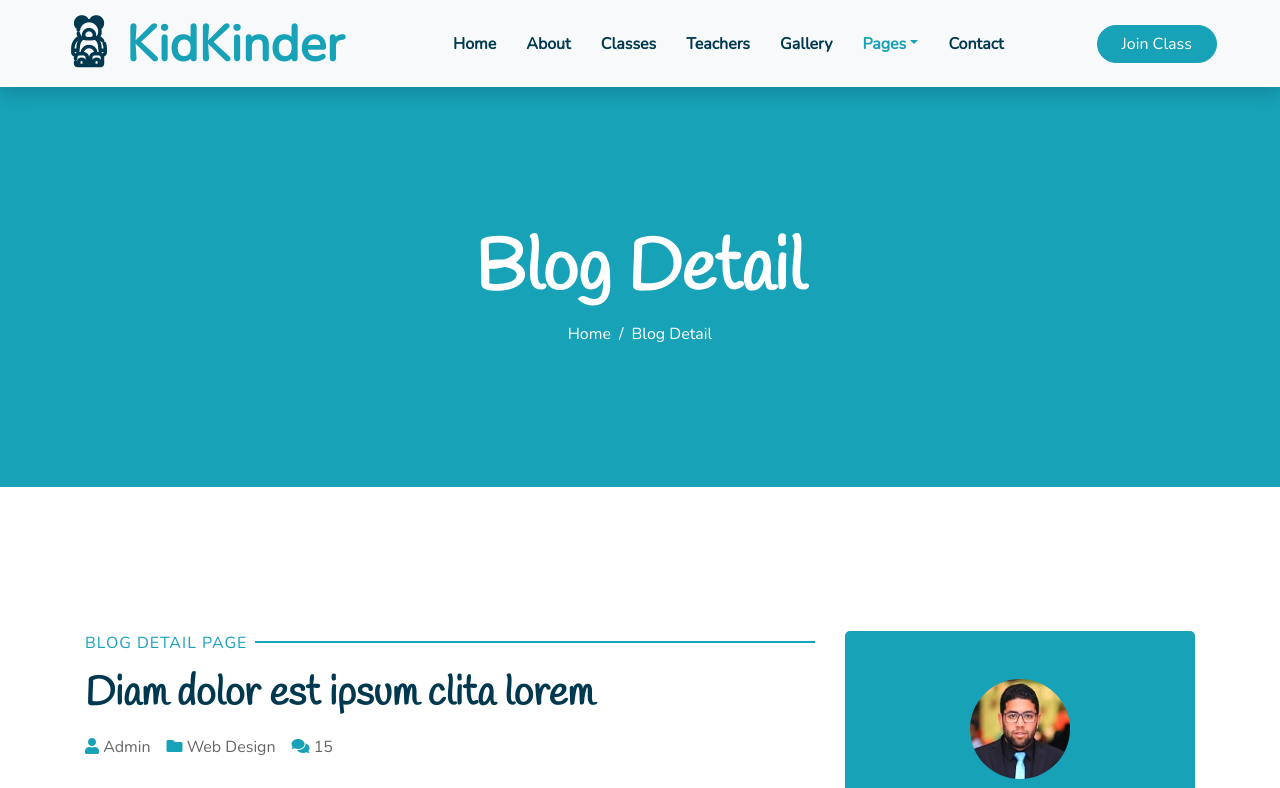
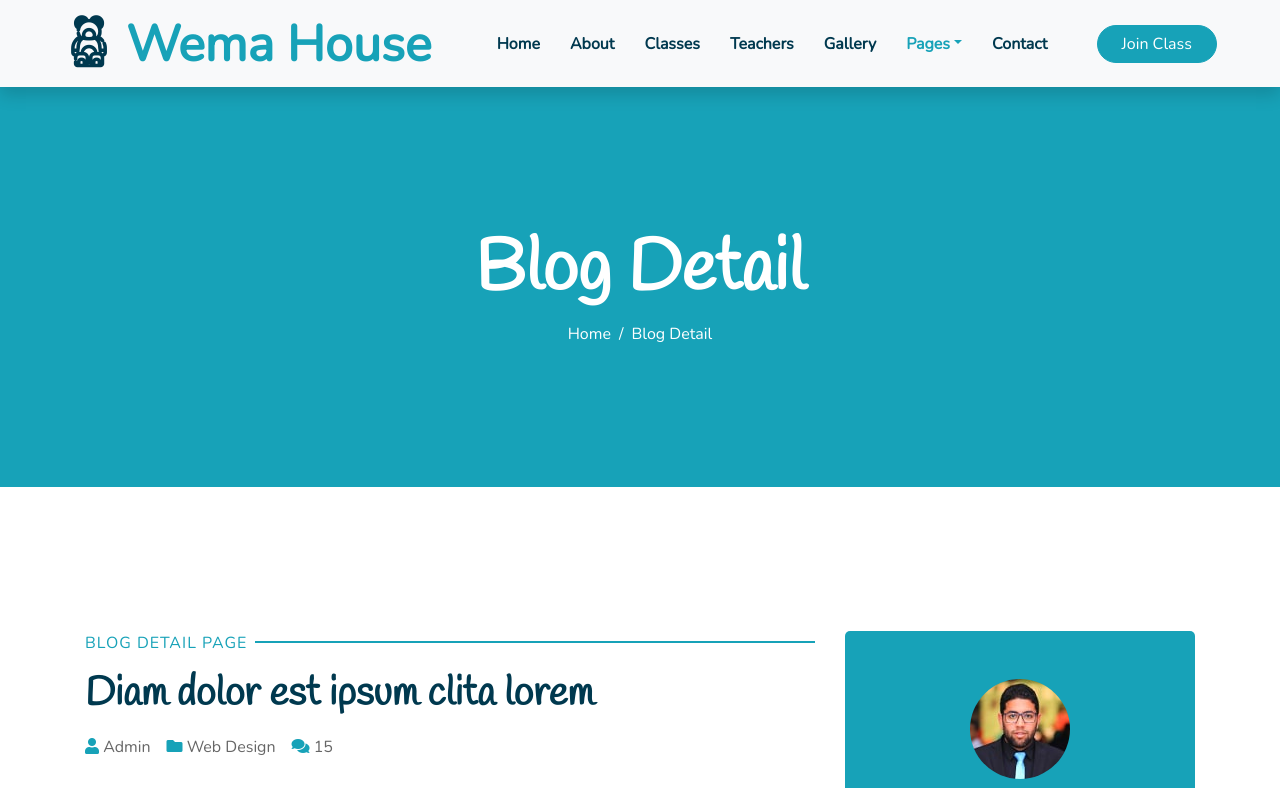
Before and after one commit to wilsonanyonga/wema, a plain HTML site: page single.html in a window 1280 px wide. Shown: the top 788 px of the page. Drawn offline with nearby package versions, Linux system fonts and the light colour scheme.

Commit message:
Update single.html

```diff
--- a/single.html
+++ b/single.html
@@ -2,7 +2,7 @@
 <html lang="en">
   <head>
     <meta charset="utf-8" />
-    <title>KidKinder - Kindergarten Website Template</title>
+    <title>Wema House</title>
     <meta content="width=device-width, initial-scale=1.0" name="viewport" />
     <meta content="Free HTML Templates" name="keywords" />
     <meta content="Free HTML Templates" name="description" />
@@ -46,7 +46,7 @@
           style="font-size: 50px"
         >
           <i class="flaticon-043-teddy-bear"></i>
-          <span class="text-primary">KidKinder</span>
+          <span class="text-primary">Wema House</span>
         </a>
         <button
           type="button"
@@ -578,7 +578,7 @@
             style="font-size: 40px; line-height: 40px"
           >
             <i class="flaticon-043-teddy-bear"></i>
-            <span class="text-white">KidKinder</span>
+            <span class="text-white">Wema House</span>
           </a>
           <p>
             Labore dolor amet ipsum ea, erat sit ipsum duo eos. Volup amet ea
@@ -659,7 +659,7 @@
             >
           </div>
         </div>
-        <div class="col-lg-3 col-md-6 mb-5">
+        <!-- <div class="col-lg-3 col-md-6 mb-5">
           <h3 class="text-primary mb-4">Newsletter</h3>
           <form action="">
             <div class="form-group">
@@ -687,7 +687,7 @@
               </button>
             </div>
           </form>
-        </div>
+        </div> -->
       </div>
       <div
         class="container-fluid pt-5"
```
